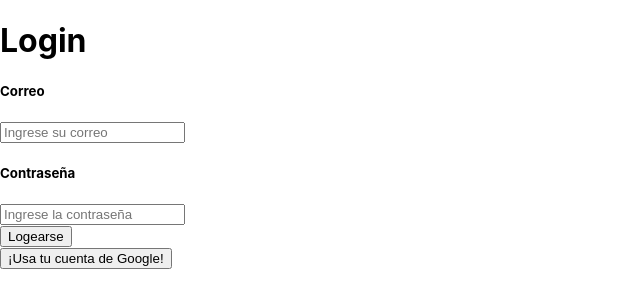
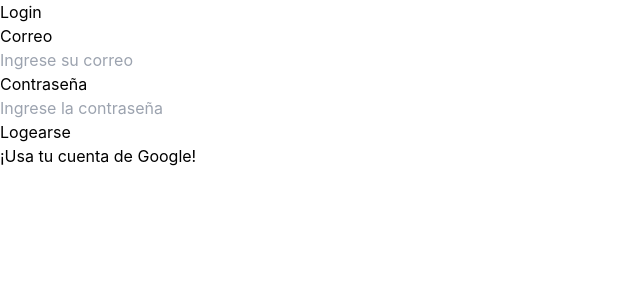
Before and after one commit to Alejndro22/hackfest-buzzer-beaters, a Next.js app in the folder impulso/: page /Login in a window 1280 px wide. Shown: the top 308 px of the page, without its empty margins (0-640 px from the left). Built offline with nearby package versions, Linux system fonts and the light colour scheme; no server answers.

Commit message:
Se agregó tailwind al proyecto

```diff
--- a/impulso/package.json
+++ b/impulso/package.json
@@ -16,7 +16,10 @@
     "react-dom": "18.2.0"
   },
   "devDependencies": {
+    "autoprefixer": "^10.4.7",
     "eslint": "8.17.0",
-    "eslint-config-next": "12.1.6"
+    "eslint-config-next": "12.1.6",
+    "postcss": "^8.4.14",
+    "tailwindcss": "^3.1.4"
   }
 }
--- /dev/null
+++ b/impulso/postcss.config.js
@@ -0,0 +1,6 @@
+module.exports = {
+  plugins: {
+    tailwindcss: {},
+    autoprefixer: {},
+  },
+}
--- a/impulso/styles/globals.css
+++ b/impulso/styles/globals.css
@@ -1,3 +1,7 @@
+@tailwind base;
+@tailwind components;
+@tailwind utilities;
+
 html,
 body {
   padding: 0;
--- /dev/null
+++ b/impulso/tailwind.config.js
@@ -0,0 +1,11 @@
+/** @type {import('tailwindcss').Config} */
+module.exports = {
+  content: [
+    "./pages/**/*.{js,ts,jsx,tsx}",
+    "./components/**/*.{js,ts,jsx,tsx}",
+  ],
+  theme: {
+    extend: {},
+  },
+  plugins: [],
+};
```
Also changed, not shown: impulso/pages/VerPublicaciones.js (+9 -6 lines), 1 other file (tests, documents, lock files or other folders).
